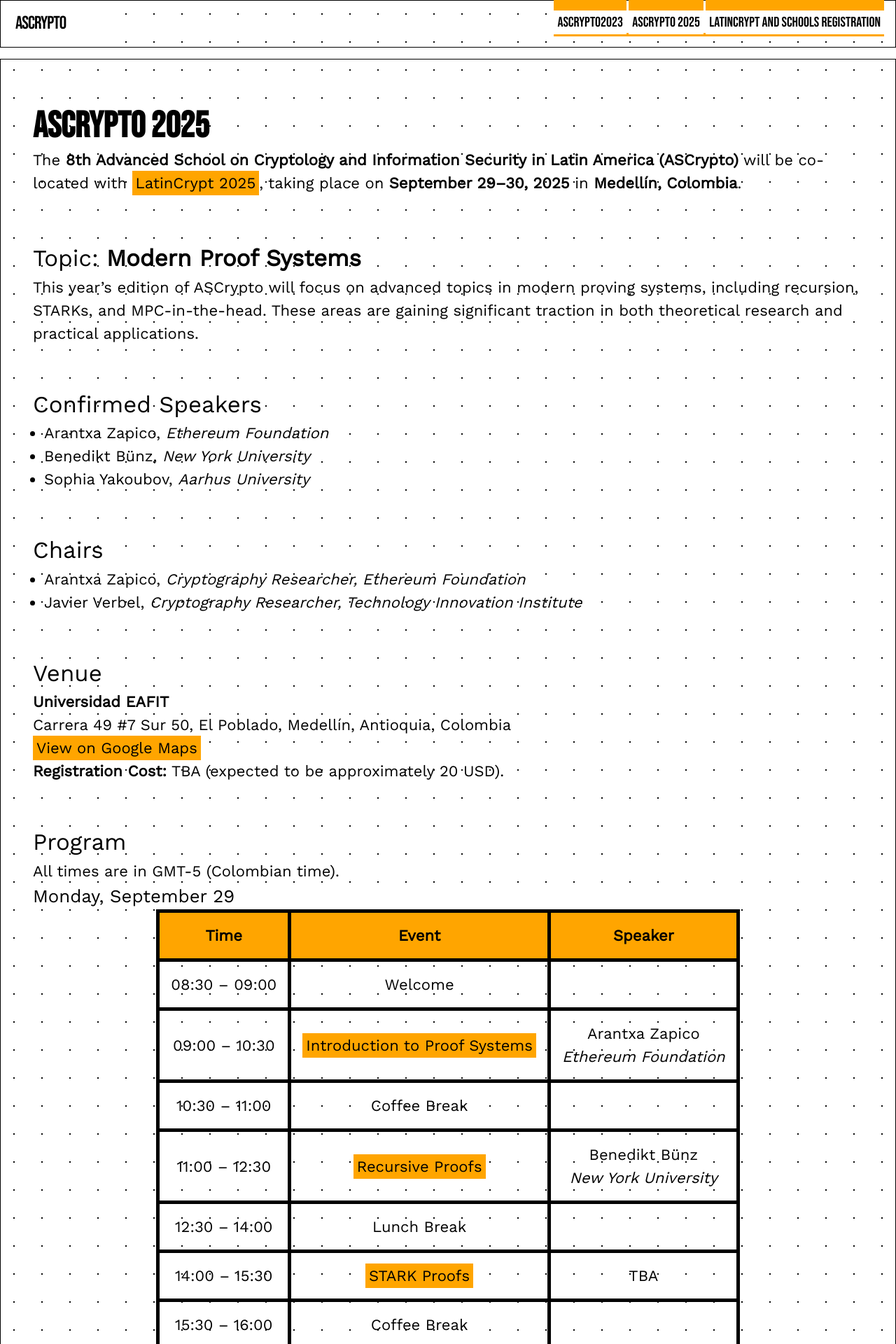
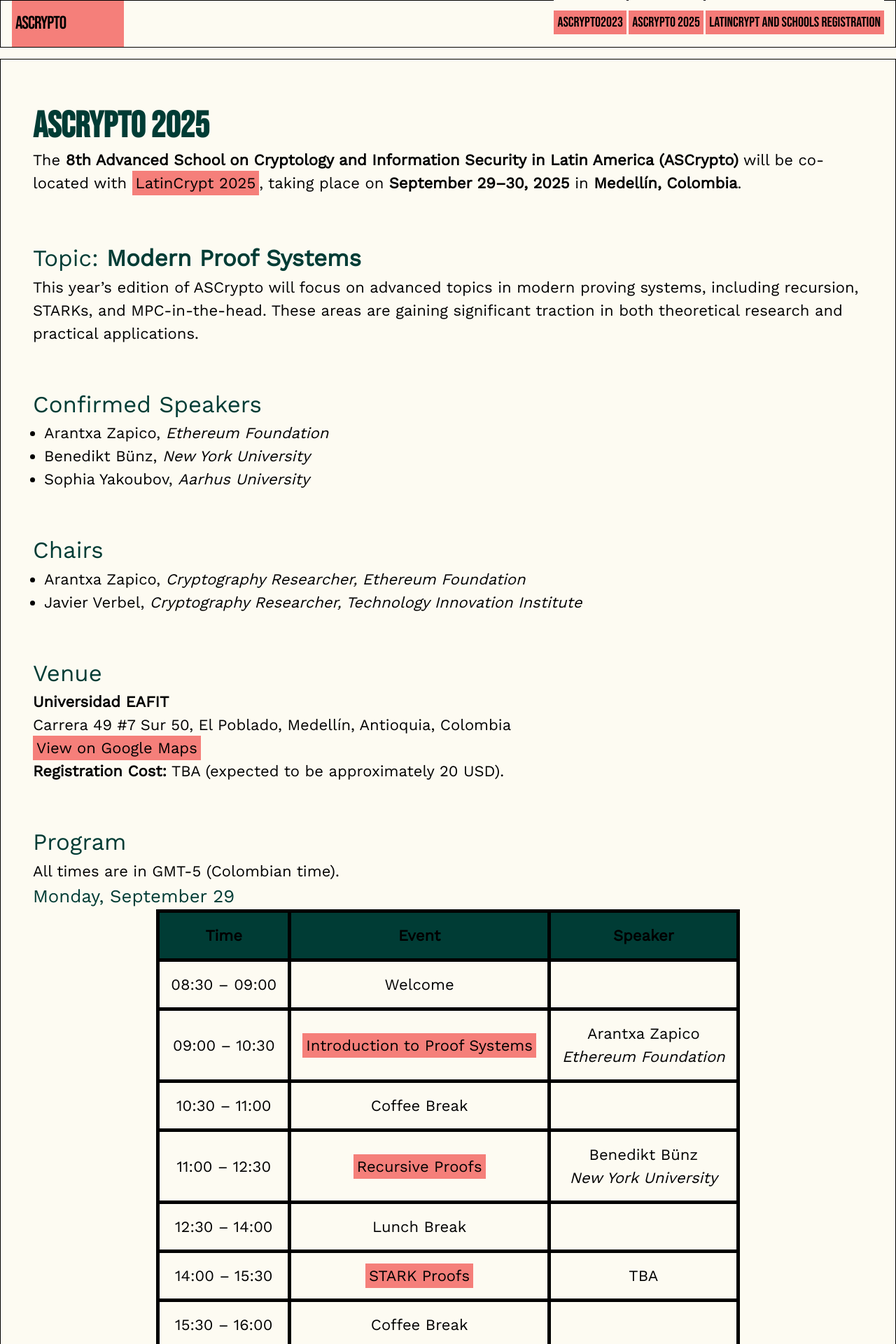
Before and after one commit to claucece/ascrypto, a Jekyll site: the page built from 2025.html, in a window 1280 px wide. Shown: the top 1920 px of the page at 70% size. Built offline with Jekyll 4.4.1, drawn with Linux system fonts in a browser that asks for light colours.

Commit message:
Updating colors of 2025 page

```diff
--- a/2025.html
+++ b/2025.html
@@ -4,6 +4,7 @@ permalink: /2025/
 title: ASCrypto 2025
 tags: menu
 ---
+<body class="page-{{ page.permalink | remove: '/' }}">
 
 <div>
 
@@ -131,3 +132,4 @@ tags: menu
 	</section>
 
 </div>
+</body>
--- a/_layouts/default.html
+++ b/_layouts/default.html
@@ -11,15 +11,6 @@
       </div>
     </div>
 
-    <div style="display: flex; flex-direction: column; align-items: center; justify-content: center; margin: 60px 0;">
-      <div style="font-weight: bold; font-size: 32px; margin-bottom: 10px; text-align: center;">
-        CO-LOCATED WITH:
-      </div>
-      <img src="{{ '/assets/LatinCrypt_logo1_fondoblanco.png' | relative_url }}"
-           alt="LatinCrypt Logo"
-           style="max-width: 400px; width: 400%; height: 400px;">
-    </div>
-
     {% include footer.html %}
   </body>
 </html>
--- /dev/null
+++ b/_sass/_colors_2025.scss
@@ -0,0 +1,91 @@
+// _colors_2025.scss
+
+// Color Palette for LatinCrypt 2025
+$color-text-green-2025: #003C35;     // "LATINCRYPT" text
+$color-accent-pink: #F57F7A;         // Flower + asterisk
+$color-binary-green: #0B332C;        // Binary 0s
+$color-binary-red: #D44D49;          // Binary 1s
+$color-map-fill: #FDFBF2;            // Background fill
+$color-accent-coral: #F47B78;        // "2025" text
+$color-shadow-dark: #002F2B;         // Shadow
+
+// Utility variables
+$color-background: $color-map-fill;
+$color-primary-text: $color-text-green-2025;
+$color-highlight: $color-text-green-2025;
+
+
+.page-2025 {
+  background-color: $color-background;
+  color: $color-primary-text;
+  background-image: none; /* 💥 removes dots or any image */
+
+  h1,   h2, h3 {
+    color: $color-primary-text;
+  }
+
+    p, li, span, div {
+    color: $black-color;
+  }
+
+    thead {
+    color: $black-color;
+    background-color: $color-primary-text; // or another suitable background
+  }
+      th {
+    color: $black-color;
+    background-color: $color-primary-text; // or another suitable background
+  }
+
+a {
+    color: $black-color;
+    text-decoration: none;
+    background-color: $color-accent-pink
+;
+    padding: 5px;
+
+    &:hover {
+      color: $white-color;
+    }
+
+}
+
+  .menu {
+    clear: both;
+    float: right;
+    margin-top: -50px;
+    font-size: 20px;
+    border-bottom: solid 5px $color-background;
+
+    @include media-query($on-palm) {
+        margin-left: 90px;
+    }
+}
+
+  .menu-link {
+    background-color: $color-accent-coral;
+    border-top: 55px solid $color-background;
+
+    &,
+    &:hover {
+        color: $black-color;
+    }
+
+    @include media-query($on-palm) {
+        border-top: 0px;
+        border-right: 5px solid;
+        font-size: 16px;
+        text-align: right;
+        padding: 3px;
+    }
+}
+
+  .highlight {
+    background-color: $color-highlight;
+    color: white;
+  }
+
+  .shadow-box {
+    box-shadow: 2px 2px 5px $color-shadow-dark;
+  }
+}
--- a/css/main.scss
+++ b/css/main.scss
@@ -52,5 +52,6 @@ $full-width:       100%;
 @import
   "base",
   "layout",
-  "homepage"
+  "homepage",
+ "colors_2025"
   ;
```
Also changed, not shown: index.html (+8 -0 lines).
